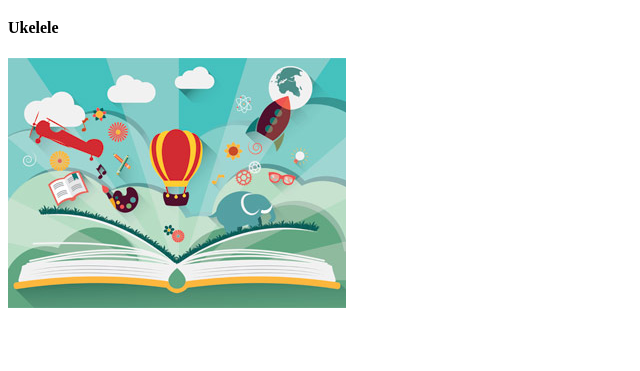
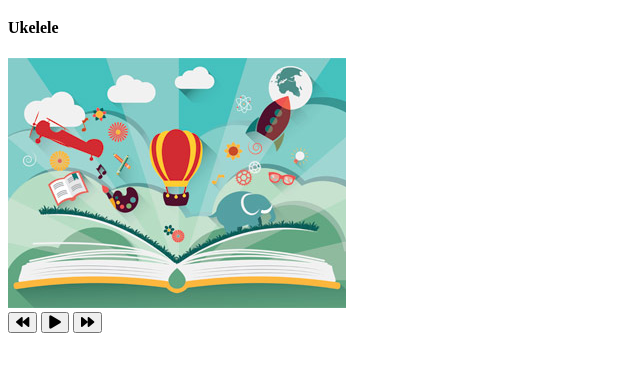
Before and after one commit to abbasmokhtari/Music-Player, a plain HTML site: page index.html in a window 1280 px wide. Shown: the part 61-432 px from the top of the page, without its empty margins (0-640 px from the left). Drawn offline with Linux system fonts and the light colour scheme.

Commit message:
HTML is finished

```diff
--- a/index.html
+++ b/index.html
@@ -24,11 +24,24 @@
         </div>
 
         <audio src="music/ukulele.mp3" id="audio"></audio>
+
         <div class="img-container">
             <img src="images/ukulele.jpg" alt="music-cover" id="cover">
         </div>
 
-        <div class="navigation"></div>
+        <div class="navigation">
+            <!-- here we have our navigation buttons -->
+            <button id="prev" class="action-btn">
+                <!-- here we added an icon from font awesome -->
+                <i class="fas fa-backward"></i>
+            </button>
+            <button id="play" class="action-btn action-btn-big">
+                <i class="fas fa-play"></i>
+            </button>
+            <button id="next" class="action-btn">
+                <i class="fas fa-forward"></i>
+            </button>
+        </div>
     </div>
 
 
```
Also changed, not shown: 1 other file.
